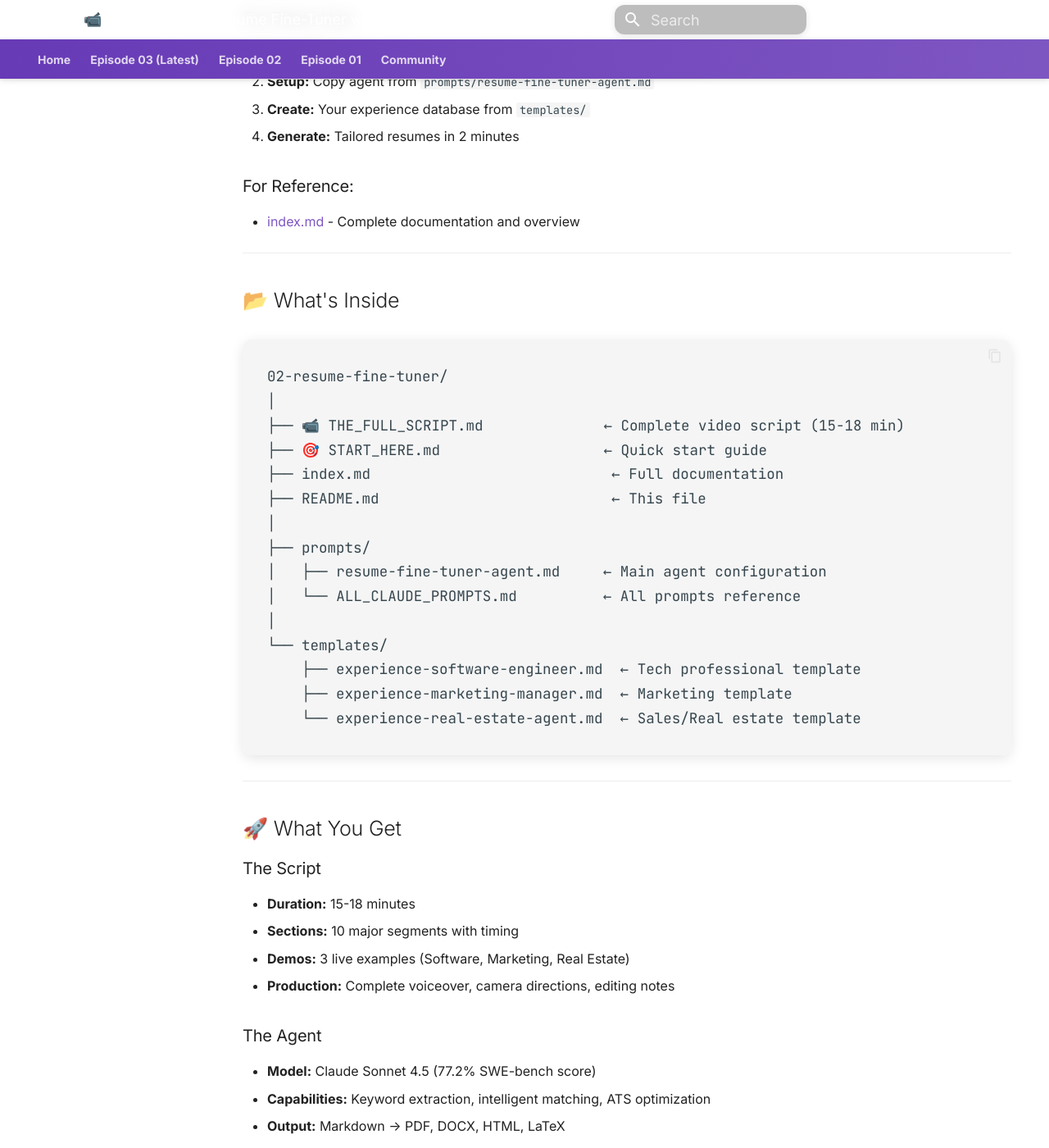
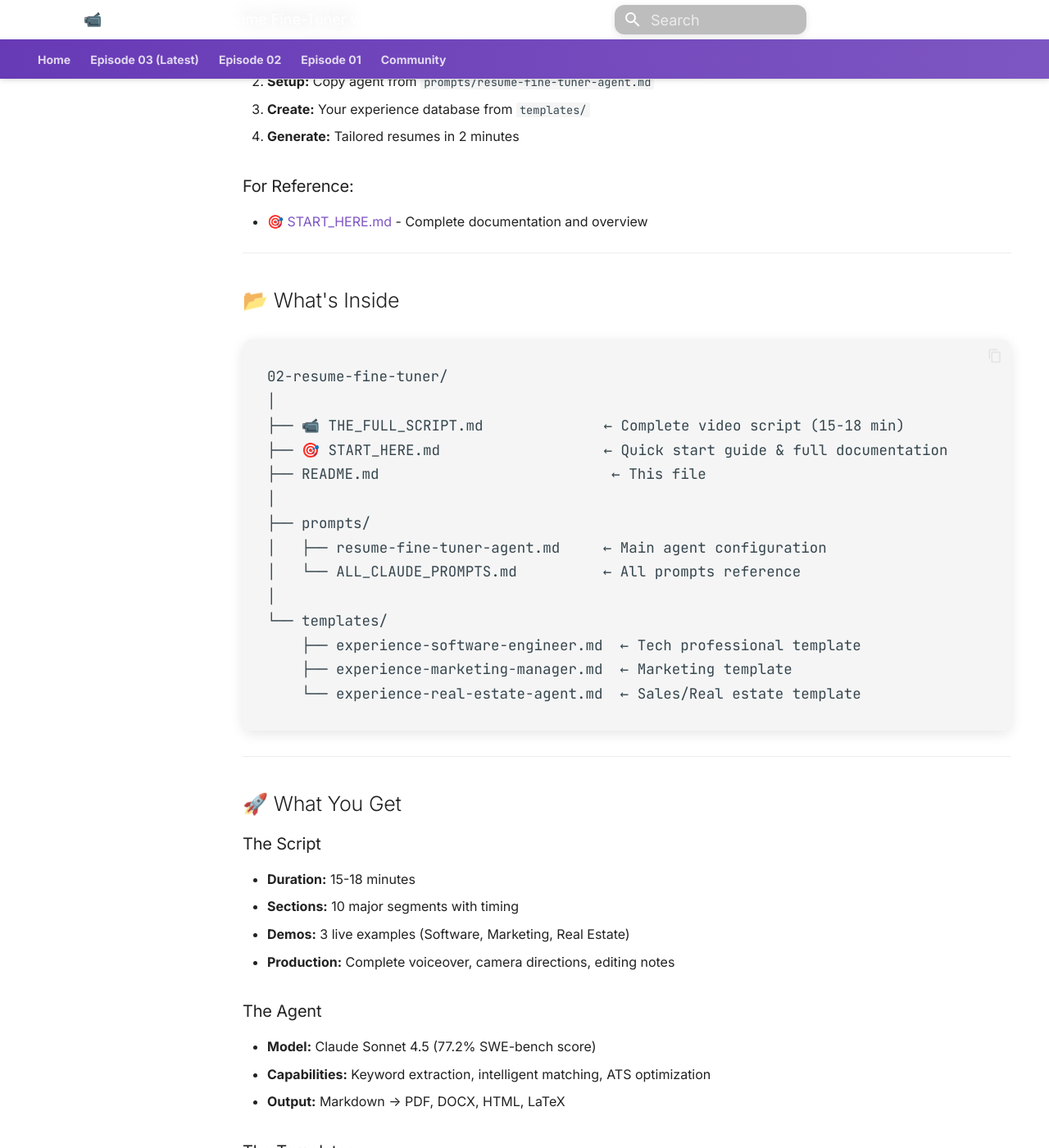
Before and after one commit to anton-abyzov/ai-power, an MkDocs documentation site: the page built from docs/episodes/02-resume-fine-tuner/README.md, in a window 1280 px wide and 1400 px high, scrolled down 677 px. Shown: the whole window at 82% size. Built offline with MkDocs 1.6.1 and Material for MkDocs 9.7.7, drawn with Linux system fonts in a browser that asks for light colours; comment, search, counter and statistics services are not loaded; some of the changed text lies outside the part shown.

Commit message:
Fix: Remove broken index.md links in Episode 02 README

```diff
--- a/docs/episodes/02-resume-fine-tuner/README.md
+++ b/docs/episodes/02-resume-fine-tuner/README.md
@@ -23,7 +23,7 @@
 4. **Generate:** Tailored resumes in 2 minutes
 
 ### For Reference:
-- **[index.md](index.md)** - Complete documentation and overview
+- **[🎯 START_HERE.md](🎯%20START_HERE.md)** - Complete documentation and overview
 
 ---
 
@@ -33,8 +33,7 @@
 02-resume-fine-tuner/
 │
 ├── 📹 THE_FULL_SCRIPT.md              ← Complete video script (15-18 min)
-├── 🎯 START_HERE.md                   ← Quick start guide
-├── index.md                            ← Full documentation
+├── 🎯 START_HERE.md                   ← Quick start guide & full documentation
 ├── README.md                           ← This file
 │
 ├── prompts/
@@ -314,8 +313,7 @@ Everything is here:
 
 ## 📞 Questions?
 
-- 📖 Check [index.md](index.md) for full docs
-- 🎯 Read [START_HERE.md](🎯%20START_HERE.md) for quick start
+- 🎯 Read [START_HERE.md](🎯%20START_HERE.md) for quick start and full docs
 - 📹 Follow [THE_FULL_SCRIPT.md](📹%20THE_FULL_SCRIPT.md) for production
 - 💬 Open GitHub issue for support
 - 🎥 Comment on YouTube video
```
